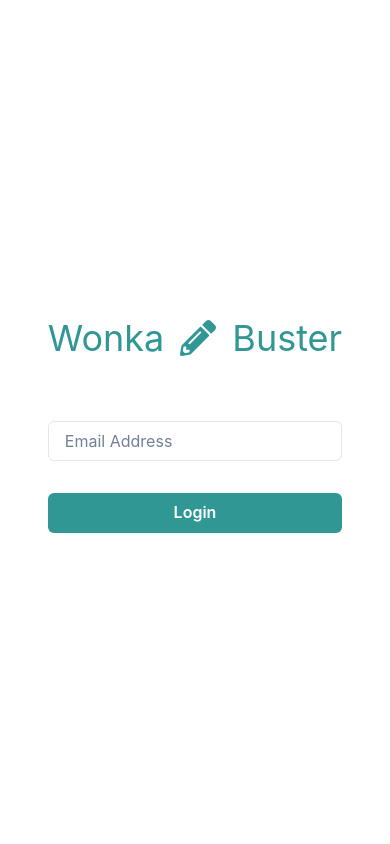
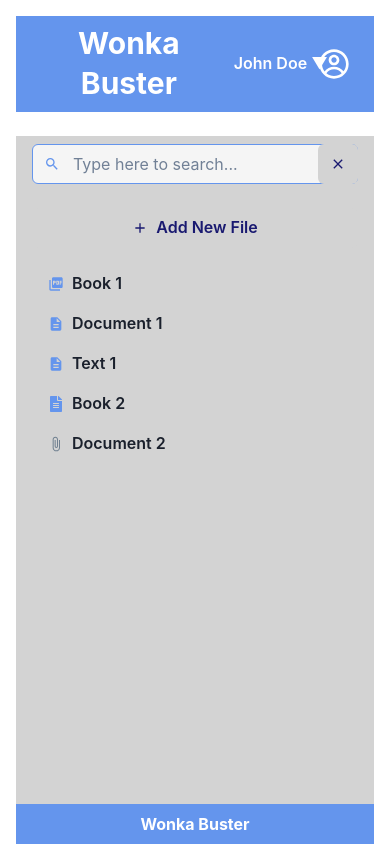
Before and after one commit to HPaulos/wonka-safe-sign, a React (Create React App) app: page / in a window 390 px wide. Before the commit this address led to /login. Shown: the top 844 px of the page. Built offline with nearby package versions, Linux system fonts and the light colour scheme; no server answers.

Commit message:
Updated the styling and made it responsive

```diff
--- a/src/App.js
+++ b/src/App.js
@@ -1,9 +1,10 @@
 import React, { useEffect, useState } from "react";
 import Home from "./pages/home";
 import WonkaLogin from "./pages/wonka-login";
-import { BrowserRouter as Router, Route, Routes, Navigate } from "react-router-dom";
+import { BrowserRouter as Router, Route, Routes } from "react-router-dom";
 import { getAuth, onAuthStateChanged } from "firebase/auth";
 import firebaseWonkaApp from "./util/firebase-wonka-app";
+import PaymentPage from "./pages/paymentPage";
 
 function App() {
   const [user, setUser] = useState(null);
@@ -23,7 +24,9 @@ function App() {
   return (
     <Router>
       <Routes>
-        <Route path="/" element={user ? <Home /> : <Navigate to="/login" />} />
+        {/* <Route path="/" element={user ? <Home /> : <Navigate to="/login" />} /> */}
+        <Route path="/" element={<Home />} />
+        <Route path="/payment" element={<PaymentPage />} />
         <Route path="/login" element={<WonkaLogin />} />
       </Routes>
     </Router>
--- a/src/components/chat.jsx
+++ b/src/components/chat.jsx
@@ -1,4 +1,4 @@
-import React, { useState } from "react";
+import React, { useState, useEffect, useRef } from "react";
 import {
   Box,
   Button,
@@ -8,17 +8,17 @@ import {
   InputGroup,
   Textarea,
   InputRightElement,
-  Badge,
+  Icon,
 } from "@chakra-ui/react";
 import { MdSend } from "react-icons/md";
-import { Icon } from "@chakra-ui/react";
+import wonkaStyles from "../styles.js";
 
 function Chat() {
   const [messages, setMessages] = useState([]);
   const [input, setInput] = useState("");
-  const messagesEndRef = React.useRef(null);
+  const messagesEndRef = useRef(null);
 
-  React.useEffect(() => {
+  useEffect(() => {
     if (messagesEndRef.current) {
       messagesEndRef.current.scrollIntoView({ behavior: "smooth" });
     }
@@ -29,14 +29,28 @@ function Chat() {
     setMessages([...messages, newUserMessage]);
     setInput("");
 
-    // Simulate a response from the system
+    // Simulate a response
     setTimeout(() => {
       const systemResponse = {
-        text: "This is a response from the system.",
+        text: "Response from the system.",
         sender: "system",
       };
-      setMessages([...messages, newUserMessage, systemResponse]);
+      setMessages((m) => [...m, systemResponse]);
     }, 1000);
+  };
+
+  const handleKeyDown = (e) => {
+    if (e.key === "Enter" && !e.shiftKey) {
+      e.preventDefault();
+      handleSend();
+    }
+  };
+
+  const calculateRows = (text) => {
+    const lines = text.split("\n");
+    const numLines = lines.length;
+    const numRows = Math.min(6, Math.max(1, numLines));
+    return numRows;
   };
 
   return (
@@ -46,100 +60,56 @@ function Chat() {
       m={4}
       borderRadius="10px"
       boxShadow="lg"
-      overflow="hidden"
       h="100%"
     >
-      <Flex
-        flex="1"
-        direction="column"
-        justifyContent="space-between"
-        p={4}
-        overflowY="auto"
-      >
-        {" "}
-        <Box overflowY="auto" flex="1">
+      {/* Scrollable message area */}
+      <Box flex="1" p={4} overflowY="auto">
         <VStack spacing={4} align="stretch">
           {messages.map((message, index) => (
-              <Flex key={index}>
             <Box
+              key={index}
               p={3}
               borderRadius="8px"
-                  bg={message.sender === "user" ? "teal.500" : "white"}
+              bg={
+                message.sender === "user" ? wonkaStyles.colors.primary : "white"
+              }
+              alignSelf="flex-start" // Align all messages to the left
             >
               <Text
                 fontSize="xl"
-                    color={message.sender === "user" ? "white" : "gray.800"}
+                color={message.sender === "user" ? "white" : "black"}
               >
                 {message.text}
               </Text>
             </Box>
-              </Flex>
           ))}
           <div ref={messagesEndRef} />
         </VStack>
       </Box>
-        <Box mb={4} textAlign="center">
-          <Flex justifyContent="center">
-            <Badge
-              flex="1"
-              mr={2}
-              whiteSpace="nowrap"
-              fontSize="lg"
-              color="teal.500" // Match font color with input field
-              bg="gray.100" // Match background color with input field
-              borderRadius="1rem"
-              px={4}
-              py={2}
-              textTransform="none" // Prevent uppercase transformation
-              _hover={{
-                bg: "teal.200", // Adjust hover background color if needed
-              }}
-              onClick={() => setInput("Summarize the document for me")}
-            >
-              Summarize the document for me
-            </Badge>
 
-            <Badge
-              flex="1"
-              whiteSpace="nowrap"
-              fontSize="lg"
-              color="teal.500" // Match font color with input field
-              bg="gray.100" // Match background color with input field
-              borderRadius="1rem"
-              px={4}
-              py={2}
-              textTransform="none" // Prevent uppercase transformation
-              _hover={{
-                bg: "teal.200", // Adjust hover background color if needed
-              }}
-              onClick={() => setInput("Summarize date-sensitive things")}
-            >
-              Summarize date-sensitive things
-            </Badge>
-          </Flex>
-        </Box>
-        <Flex mt={4} mb={4} w="75%" mx="auto">
-          <Box flex="1" mr={4}>
-            <InputGroup mb={3}>
+      {/* Fixed input area with added bottom margin */}
+      <InputGroup size="lg" mb={7}>
         <Textarea
-                placeholder="Type your question here.."
+          placeholder="Type your question here..."
+          onKeyDown={handleKeyDown}
           value={input}
           onChange={(e) => setInput(e.target.value)}
-                borderColor="teal.500"
-                resize="none"
-                size="lg"
-                bg="gray.100"
-                h="auto"
+          borderColor={wonkaStyles.colors.primary}
+          bg={wonkaStyles.colors.background}
+          resize="vertical"
+          rows={calculateRows(input)}
         />
-              <InputRightElement>
-                <Button variant="ghost" onClick={handleSend}>
-                  <Icon as={MdSend} color="teal.500" fontSize="2rem" />
+        <InputRightElement width="4.5rem">
+          <Button
+            h="1.75rem"
+            size="sm"
+            onClick={handleSend}
+            {...wonkaStyles.buttonStyle}
+          >
+            <Icon as={MdSend} />
           </Button>
         </InputRightElement>
       </InputGroup>
-          </Box>
-        </Flex>
-      </Flex>
     </Flex>
   );
 }
--- a/src/components/documents.jsx
+++ b/src/components/documents.jsx
@@ -1,4 +1,4 @@
-import React, { useState } from "react";
+import React, { useState, useRef } from "react";
 import {
   Input,
   List,
@@ -13,11 +13,15 @@ import {
   Button,
   Tooltip,
 } from "@chakra-ui/react";
-import { MdSearch, MdClose } from "react-icons/md";
+import { MdSearch, MdClose, MdAdd } from "react-icons/md";
 import { useDebouncedCallback } from "use-debounce";
-import { MdDescription, MdPictureAsPdf, MdAttachFile } from "react-icons/md";
 import { Flex } from "@chakra-ui/react";
-import { FaFileAlt } from "react-icons/fa";
+import {
+  colors,
+  buttonStyle,
+  iconStyles,
+  documentButtonStyle,
+} from "../styles";
 
 const documents = [
   { name: "Book 1", type: "pdf", size: 2.5, date: "2021-01-01" },
@@ -28,19 +32,11 @@ const documents = [
   // Add more documents here
 ];
 
-const icons = {
-  docx: { icon: MdDescription, color: "blue.500" },
-  pdf: { icon: MdPictureAsPdf, color: "red.500" },
-  txt: { icon: FaFileAlt, color: "gray.500" },
-  default: {
-    icon: MdAttachFile,
-    color: "gray.400",
-  },
-};
-
 function Documents() {
   const [search, setSearch] = useState("");
   const [inputValue, setInputValue] = useState("");
+  const [selectedFile, setSelectedFile] = useState(null);
+  const fileInputRef = useRef(null);
 
   const debounced = useDebouncedCallback(
     // function
@@ -61,31 +57,67 @@ function Documents() {
     setSearch("");
   };
 
+  // Function to trigger file input
+  const triggerFileInput = () => {
+    fileInputRef.current.click();
+  };
+
   const filteredDocuments = documents.filter((document) =>
     document.name.toLowerCase().includes(search.toLowerCase())
   );
 
+  const handleFileSelect = (event) => {
+    const file = event.target.files[0];
+    if (file) {
+      setSelectedFile(file);
+      // Process the file as needed, e.g., upload or add to the documents array
+    }
+  };
+
   return (
     <Box h="full" overflowY="auto" mt={2}>
       <Container maxW="container.md">
+        <Box position="sticky" top={0} zIndex={1}>
           <InputGroup mb={6}>
             <InputLeftElement
               pointerEvents="none"
-            children={<Icon as={MdSearch} color="teal.500" />}
+              children={<Icon as={MdSearch} color={colors.primary} />}
             />
             <Input
               placeholder="Type here to search..."
               value={inputValue}
               onChange={handleInputChange}
-            borderColor="teal.500"
-            bg="white"
+              borderColor={colors.primary}
+              bg={colors.background}
             />
             <InputRightElement>
-            <Button variant="ghost" onClick={clearSearch}>
-              <Icon as={MdClose} color="teal.500" />
+              <Button {...buttonStyle} onClick={clearSearch}>
+                <Icon as={MdClose} />
               </Button>
             </InputRightElement>
           </InputGroup>
+          {/* Hidden file input */}
+          <input
+            type="file"
+            ref={fileInputRef}
+            onChange={handleFileSelect}
+            style={{ display: "none" }}
+          />
+
+          {/* Button to add new file */}
+          <Button
+            onClick={triggerFileInput}
+            {...buttonStyle}
+            width={"100%"}
+            mb={4}
+          >
+            <Flex align="center">
+              <Icon as={MdAdd} />
+              <Text ml={2}>Add New File</Text>
+            </Flex>
+          </Button>
+        </Box>
+        <Box overflowY="auto" maxHeight="400px" mb={4}>
           <List>
             {filteredDocuments.map((doc) => (
               <ListItem key={doc.name}>
@@ -94,14 +126,19 @@ function Documents() {
                   aria-label="A tooltip"
                   placement="auto-end"
                   openDelay={1000}
-
                 >
-                <Button variant="ghost">
+                  <Button {...documentButtonStyle}>
                     <Flex align="center">
                       <Icon
-                      as={icons[doc.type]?.icon || icons["default"].icon}
-                      color={icons[doc.type]?.color || icons["default"].color}
-                    />{" "}
+                        as={
+                          iconStyles[doc.type]?.icon ||
+                          iconStyles["default"].icon
+                        }
+                        color={
+                          iconStyles[doc.type]?.color ||
+                          iconStyles["default"].color
+                        }
+                      />
                       <Text ml={2} noOfLines={1}>
                         {doc.name}
                       </Text>
@@ -110,7 +147,8 @@ function Documents() {
                 </Tooltip>
               </ListItem>
             ))}
-        </List>{" "}
+          </List>
+        </Box>
       </Container>
     </Box>
   );
--- a/src/components/profileMenu.jsx
+++ b/src/components/profileMenu.jsx
@@ -8,49 +8,67 @@ import {
   Box,
 } from "@chakra-ui/react";
 import { CgProfile } from "react-icons/cg";
+import { profileMenuStyles } from "../styles.js"; // Adjust the path as needed
+import { useNavigate } from "react-router-dom";
 
 function ProfileMenu() {
   const user = { name: "John Doe" };
+
+  const navigate = useNavigate();
+
+  const navigateToPayment = () => {
+    navigate("/payment"); // Replace '/payment' with your actual payment page route
+  };
+  const navigateToHome = () => {
+    navigate("/"); // Replace '/payment' with your actual payment page route
+  };
 
   return (
     <Menu>
       <MenuButton
         as={Button}
-        rightIcon={<Box as={CgProfile} color="white" fontSize="2em" />}
-        variant="ghost"
-        color="white"
-        _hover={{ bg: "teal.400", color: "white" }}
-        _active={{ bg: "teal.500", color: "white" }}
+        rightIcon={
+          <Box
+            as={CgProfile}
+            color="white"
+            fontSize={profileMenuStyles.menuButton.rightIconFontSize}
+          />
+        }
+        variant={profileMenuStyles.menuButton.variant}
+        color={profileMenuStyles.menuButton.color}
+        _hover={profileMenuStyles.menuButton.hover}
+        _active={profileMenuStyles.menuButton.active}
       >
         {user.name} ▼
       </MenuButton>
       <MenuList
-        _focus={{ outline: "none" }}
-        zIndex={1}
-        color={"black"}
-        // Ensure the menu stays above other elements
+        _focus={profileMenuStyles.menuList.focus}
+        zIndex={profileMenuStyles.menuList.zIndex}
+        color={profileMenuStyles.menuList.color}
       >
         <MenuItem
-          _hover={{ bg: "teal.400", color: "white" }}
-          _active={{ bg: "teal.400", color: "white" }}
-          onClick={() => {}}
+          _hover={profileMenuStyles.menuItem.hover}
+          _active={profileMenuStyles.menuItem.active}
+          onClick={navigateToHome}
         >
-          Profile
+          Home
         </MenuItem>
         <MenuItem
-          _hover={{ bg: "teal.400", color: "white" }}
-          _active={{ bg: "teal.400", color: "white" }}
-          onClick={() => {}}
+          _hover={profileMenuStyles.menuItem.hover}
+          _active={profileMenuStyles.menuItem.active}
+          onClick={navigateToPayment}
         >
           Payment
         </MenuItem>
         <MenuItem
-          _hover={{ bg: "teal.400", color: "white" }}
-          _active={{ bg: "teal.400", color: "white" }}
+          _hover={profileMenuStyles.menuItem.hover}
+          _active={profileMenuStyles.menuItem.active}
           onClick={() => {}}
         >
           Logout
         </MenuItem>
+
+        {/* Other menu items */}
       </MenuList>
     </Menu>
   );
--- a/src/pages/home.jsx
+++ b/src/pages/home.jsx
@@ -3,15 +3,15 @@ import { Container, Heading, Box, Grid, Flex } from "@chakra-ui/react";
 import Documents from "../components/documents";
 import Chat from "../components/chat";
 import ProfileMenu from "../components/profileMenu";
-
+import { colors } from "../styles.js"; // Import your style constants
 function Home() {
   return (
     <React.StrictMode>
       <Container maxW="container.xl" p={4}>
         <Heading mb={6}>
           <Box
-            bg="teal.500"
-            color="white"
+            bg={colors.primary}
+            color={colors.white}
             p={2}
             textAlign="center"
             fontWeight="bold"
@@ -27,22 +27,22 @@ function Home() {
               justifyContent="space-between"
               width="100%"
             >
-              <Box ml={4}>Wonka Buster</Box>
+              <Box ml={4} color={colors.headerTextColor}>Wonka Buster</Box>
               <ProfileMenu />
             </Flex>
           </Box>
         </Heading>
-        <Grid templateColumns="1fr 3fr" gap={6}>
-          <Box bg="gray.200" height="80vh">
+        <Grid templateColumns={{ sm: "1fr", md: "1fr 3fr" }} gap={6}>
+          <Box height="80vh" bg={colors.tertiary}>
             <Documents />
           </Box>
-          <Box bg="gray.300" height="80vh">
+          <Box bg={colors.tertiary} height="80vh">
             <Chat />
           </Box>
         </Grid>
         <Box
-          bg="teal.500"
-          color="white"
+          bg={colors.primary}
+          color={colors.headerTextColor}
           p={2}
           textAlign="center"
           fontWeight="bold"
--- /dev/null
+++ b/src/pages/paymentPage.jsx
@@ -0,0 +1,139 @@
+import React, { useState } from "react";
+import {
+  Box,
+  Button,
+  Container,
+  Heading,
+  Text,
+  Input,
+  Flex,
+  Stack,
+  useToast,
+  VStack,
+  Divider,
+} from "@chakra-ui/react";
+import { FaGooglePay, FaApple } from "react-icons/fa";
+import wonkaStyles from "../styles";
+import ProfileMenu from "../components/profileMenu";
+
+function PaymentPage() {
+  const [balance, setBalance] = useState(100); // Example balance
+  const toast = useToast();
+
+  const handlePayment = (method) => {
+    toast({
+      title: `Payment with ${method}`,
+      description: "This is a mock payment action.",
+      status: "info",
+      duration: 3000,
+      isClosable: true,
+    });
+  };
+
+  return (
+    <React.StrictMode>
+      <Container maxW="container.xl" p={4}>
+        <VStack spacing={0} h="100vh">
+          {/* Header */}
+          <Box
+            bg={wonkaStyles.colors.primary}
+            color={wonkaStyles.colors.white}
+            w="full"
+            p={3}
+            textAlign="center"
+            fontWeight="bold"
+            position="sticky"
+            top={0}
+            zIndex={999}
+          >
+            <Flex alignItems="center" justifyContent="space-between">
+              <Box ml={4} color={wonkaStyles.colors.headerTextColor}>
+                Wonka Buster
+              </Box>
+              <ProfileMenu />
+            </Flex>
+          </Box>
+
+          {/* Payment Section */}
+          <Container
+            maxW="container.xl"
+            flex="1"
+            overflowY="auto"
+            py={6}
+            maxWidth={500}
+          >
+            <Heading mb={6} color={wonkaStyles.colors.primary}>
+              Payment
+            </Heading>
+            <Box
+              bg={wonkaStyles.colors.background}
+              p={5}
+              borderRadius="md"
+              boxShadow="md"
+            >
+              <Text fontSize="xl" mb={6}>
+                Current Balance: ${balance}
+              </Text>
+              <Divider mb={6} />
+
+              {/* Payment Inputs */}
+              <Stack spacing={4} mb={6}>
+                <Input placeholder="Card Number" />
+                <Input placeholder="Expiry Date" />
+                <Input placeholder="CVV" />
+                <Button
+                  colorScheme="blue"
+                  onClick={() => handlePayment("Credit Card")}
+                >
+                  Pay with Credit Card
+                </Button>
+              </Stack>
+
+              {/* Alternative Payment Methods */}
+              <Heading size="md" mb={4}>
+                Or pay with
+              </Heading>
+              <Flex justify="space-between">
+                <Button
+                  leftIcon={<FaGooglePay />}
+                  onClick={() => handlePayment("Google Pay")}
+                  bg="black"
+                  color="white"
+                  _hover={{ bg: "gray.700" }}
+                >
+                  Google Pay
+                </Button>
+                <Button
+                  leftIcon={<FaApple />}
+                  onClick={() => handlePayment("Apple Pay")}
+                  bg="black"
+                  color="white"
+                  _hover={{ bg: "gray.700" }}
+                >
+                  Apple Pay
+                </Button>
+              </Flex>
+            </Box>
+          </Container>
+
+          {/* Footer */}
+          <Box
+            bg={wonkaStyles.colors.primary}
+            color={wonkaStyles.colors.headerTextColor}
+            w="full"
+            p={2}
+            textAlign="center"
+            fontWeight="bold"
+            position="sticky"
+            bottom={0}
+            zIndex={999}
+          >
+            Wonka Buster
+          </Box>
+        </VStack>
+      </Container>
+    </React.StrictMode>
+  );
+}
+
+export default PaymentPage;
--- /dev/null
+++ b/src/styles.js
@@ -0,0 +1,85 @@
+import { MdDescription, MdPictureAsPdf, MdAttachFile } from "react-icons/md";
+import { FaFileAlt } from "react-icons/fa";
+
+export const colors = {
+  primary: "cornflowerblue", // A soft, soothing blue
+  tertiary: "lightgrey", // A light, neutral grey
+  tooltip: "darkgrey", // A darker grey for tooltips
+  background: "whitesmoke", // A very light grey, gentle on the eyes
+  textUser: "midnightblue", // A deep blue for user text, ensuring readability
+  textSystem: "darkslategray", // A darker grey for system text
+  headerTextColor: "white", // White for header text, offering contrast
+};
+
+export const iconStyles = {
+  docx: { icon: MdDescription, color: colors.primary },
+  pdf: { icon: MdPictureAsPdf, color: colors.primary },
+  txt: { icon: FaFileAlt, color: colors.primary },
+  default: { icon: MdAttachFile, color: "slategrey" }, // Slate grey for default icons
+};
+
+export const buttonStyle = {
+  variant: "ghost",
+  color: colors.textUser,
+  bg: colors.tertiary,
+  _hover: {
+    color: colors.headerTextColor,
+    bg: colors.primary,
+    cursor: "pointer",
+  },
+};
+
+export const documentButtonStyle = {
+  variant: "ghost",
+  _hover: {
+    color: colors.headerTextColor,
+    bg: colors.primary,
+    cursor: "pointer",
+  },
+};
+
+export const layout = {
+  containerMaxWidth: "container.md",
+  // Additional layout constants can be added here
+};
+
+// styleConstants.js
+export const profileMenuStyles = {
+  menuButton: {
+    rightIconFontSize: "2em",
+    variant: "ghost",
+    color: colors.headerTextColor, // Use header text color for the menu button text
+    hover: {
+      bg: colors.primary, // Use primary color for hover background
+      color: colors.headerTextColor, // Use header text color for hover text
+    },
+    active: {
+      bg: colors.tooltip, // A different color (like tooltip) for active state
+      color: colors.headerTextColor,
+    },
+  },
+  menuList: {
+    focus: { outline: "none" },
+    zIndex: 1,
+    color: colors.textSystem, // Use text system color for menu list items
+  },
+  menuItem: {
+    hover: {
+      bg: colors.primary, // Use primary color for menu item hover background
+      color: colors.headerTextColor, // Use header text color for menu item hover text
+    },
+    active: {
+      bg: colors.primary,
+      color: colors.headerTextColor,
+    },
+  },
+};
+
+const wonkaStyles = {
+  colors,
+  iconStyles,
+  buttonStyle,
+  layout,
+};
+
+export default wonkaStyles;
```
Lines whose indentation alone changed are shown as unchanged.
